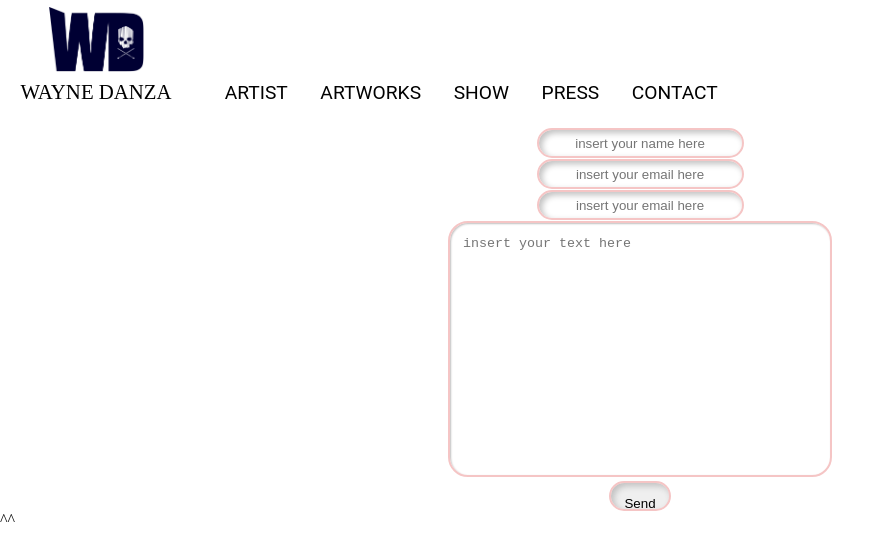
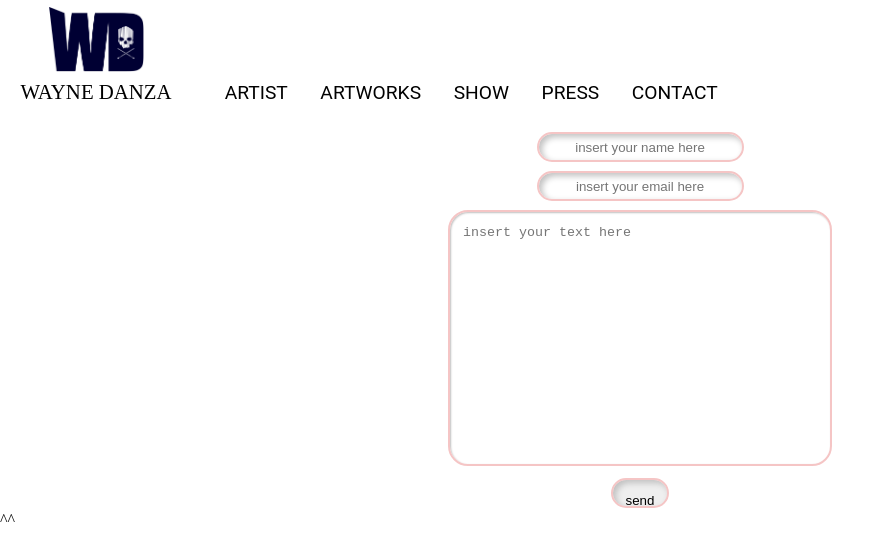
Before and after one commit to Hochart-dev/Projet-perso, a React (Create React App) app: page /Contact in a window 1280 px wide. Shown: the top 560 px of the page, without its empty margins (0-894 px from the left). Built offline with nearby package versions, Linux system fonts and the light colour scheme.

Commit message:
modificate contact page

```diff
--- a/package.json
+++ b/package.json
@@ -7,6 +7,7 @@
     "@testing-library/react": "^11.2.6",
     "@testing-library/user-event": "^12.8.3",
     "emailjs-com": "^3.0.2",
+    "i": "^0.3.6",
     "react": "^17.0.2",
     "react-dom": "^17.0.2",
     "react-image-magnify": "^2.7.4",
--- a/src/components/ContactUs/Contact.jsx
+++ b/src/components/ContactUs/Contact.jsx
@@ -20,17 +20,10 @@ export default function ContactUs() {
               placeholder="insert your email here"
             />
           </label>
-          <label htmlFor="subject">
-            <input
-              type="text"
-              name="subject"
-              placeholder="insert your email here"
-            />
-          </label>
           <label htmlFor="message">
             <textarea name="html_message" placeholder="insert your text here" />
           </label>
-          <input type="submit" value="Send" />
+          <input type="submit" value="send" />
         </form>
       </div>
     </StyleForm>
```
